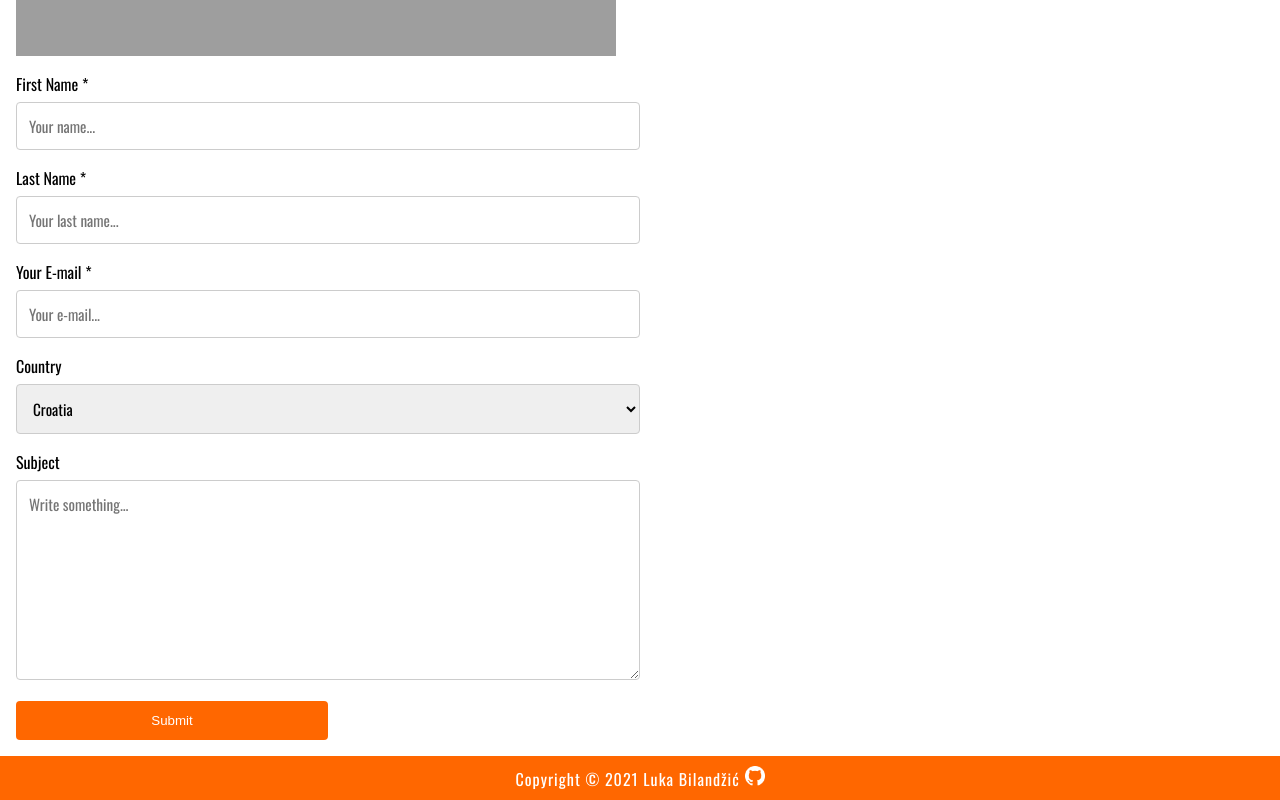
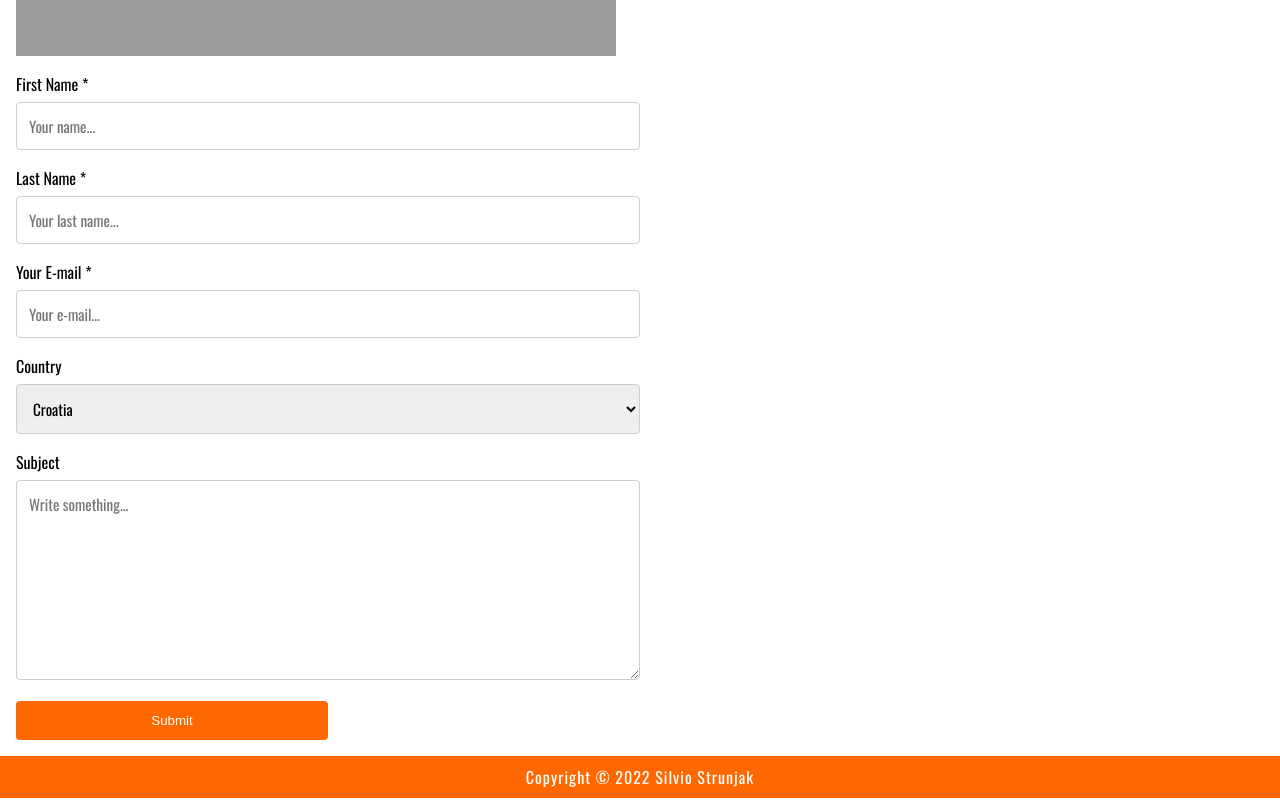
Before and after one commit to sstrunj/WEB-ZADATAK, a plain HTML site: page contact.html in a window 1280 px wide. Shown: the part 775-1575 px from the top of the page. Drawn offline with nearby package versions, Linux system fonts and the light colour scheme; grey boxes are pictures that could not be loaded.

Commit message:
Update contact.html

```diff
--- a/contact.html
+++ b/contact.html
@@ -28,7 +28,7 @@
 		<meta name="twitter:title" content="Hello Example">
 		<meta name="twitter:description" content="Some description">
 
-        <meta name="author" content="lbiland@vvg.hr">
+        <meta name="author" content="sstrunj@vvg.hr">
 		<!-- favicon meta -->
 		<link rel="icon" href="favicon.ico" type="image/x-icon"/>
 		<link rel="shortcut icon" href="favicon.ico" type="image/x-icon"/>
@@ -91,7 +91,7 @@
 		</div>
 	</main>
 	<footer>
-		<p>Copyright &copy; 2021 Luka Bilandžić <a href="https://github.com/lbilandzic"><img src="img/GitHub-Mark-Light-32px.png" title="Github" alt="Github"></a></p>
+		<p>Copyright &copy; 2022 Silvio Strunjak
 	</footer>
 </body>
 </html>
```
